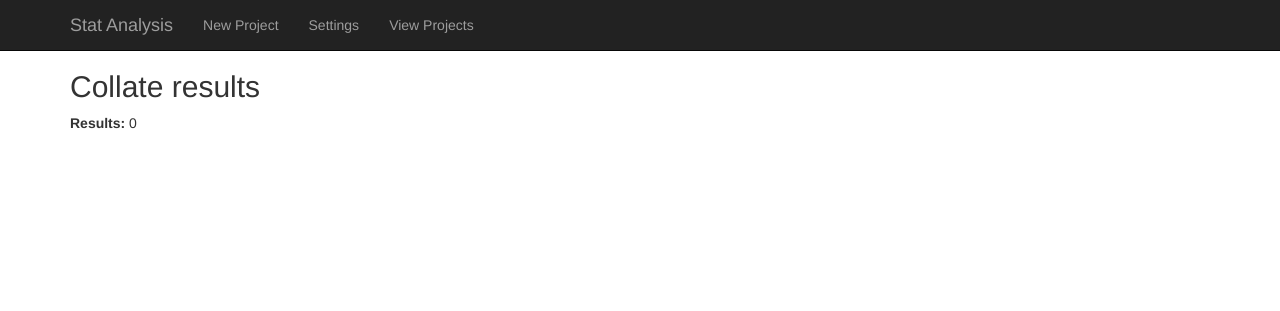
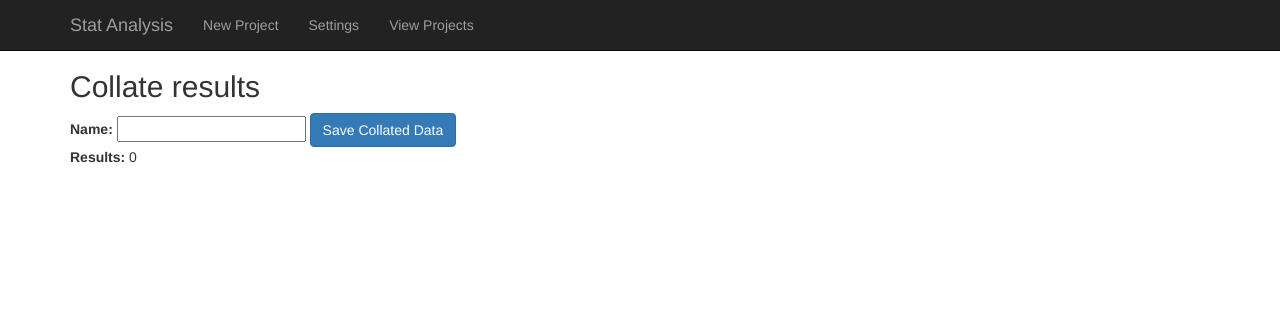
Before and after one commit to TomJamesGray/stat-analysis-web, a Flask app: template stat_analysis/templates/collate_output.html in a window 1280 px wide. Shown: the top 311 px of the page. Run offline with Flask 2, Linux system fonts and the light colour scheme; the template is opened without the code that fills it, so the values that code supplies are empty; some libraries are stand-ins or nearby versions.

Commit message:
Added save functionality for collate data

```diff
--- a/stat_analysis/main.py
+++ b/stat_analysis/main.py
@@ -34,10 +34,23 @@ class Project(db.Model):
     def __repr__(self):
         return "<Project name={}>".format(self.project_name)
 
+class CollateDataSave(db.Model):
+    id = db.Column(db.Integer, primary_key=True)
+    project_id = db.Column(db.Integer, db.ForeignKey("project.id"))
+    save_name = db.Column(db.String(50), index=False)
+    condition = db.Column(db.String(50), index=False)
+    condition_col = db.Column(db.String(50), index=False)
+    action = db.Column(db.String(50), index=False)
+    action_col = db.Column(db.String(50), index=False)
 
 class NewProjectForm(FlaskForm):
     project_name = StringField("project_name")
     upload_data = FileField(validators=[FileRequired()])
+
+
+class SaveCollateDataForm(FlaskForm):
+    name = StringField()
+
 
 class CollateDataForm(FlaskForm):
     condition = StringField()
@@ -98,6 +111,7 @@ def view_project(project_id):
     print("Setting project_data")
     session["project_data"] = data
     session["project_headers"] = headers
+    session["project_id"] = project_id
 
     return render_template("view_project.html",headers=headers,view_data=view_data,
                            truncated=truncated,project_name=project.project_name,rows=len(data))
@@ -142,6 +156,11 @@ def project_collate_data():
             collate_data = collate_func(session["project_data"],form.condition_col.data)
             action_func = collate_actions[form.action.data]
             final_data = action_func(collate_data,form.action_col.data)
+            # Set session variables so collate data commands can be saved
+            session["collate_data_condition"] = form.condition.data
+            session["collate_data_condition_col"] = form.condition_col.data
+            session["collate_data_action"] = form.action.data
+            session["collate_data_action_col"] = form.action_col.data
             # Change the format of the final_data output so it's the same format as the
             # view raw project data for example
             output_data = []
@@ -149,6 +168,19 @@ def project_collate_data():
                 output_data.append({form.condition_col.data: key,
                                    form.action_col.data: val})
 
-            print(final_data)
             return render_template("collate_output.html",data=output_data,headers=[
                 form.condition_col.data,form.action_col.data])
+
+@app.route("/collate/save",methods=["POST"])
+def save_collated():
+    form = SaveCollateDataForm(request.form,csrf_enabled=False)
+    if form.validate_on_submit():
+        save_name = form.name.data
+        collated = CollateDataSave(save_name=save_name,project_id=session["project_id"],
+                                   condition=session["collate_data_condition"],
+                                   condition_col=session["collate_data_condition_col"],
+                                   action=session["collate_data_action"],action_col=session["collate_data_action_col"])
+        db.session.add(collated)
+        db.session.commit()
+
+        return redirect(url_for("view_project",project_id=session["project_id"]))
--- a/stat_analysis/templates/collate_output.html
+++ b/stat_analysis/templates/collate_output.html
@@ -3,6 +3,13 @@
 {% block body %}
     <div class="container root-container">
         <h2>Collate results</h2>
+        <form action="{{ url_for('save_collated') }}" method="post" class="form-inline">
+            <div class="form-group">
+                <label for="name">Name:</label>
+                <input type="text" name="name" id="name">
+            </div>
+            <button type="submit" class="btn btn-primary">Save Collated Data</button>
+        </form>
         <p><b>Results:</b> {{ data|length }}</p>
         {{ table.table_view(headers,data,truncated) }}
     </div>
```
